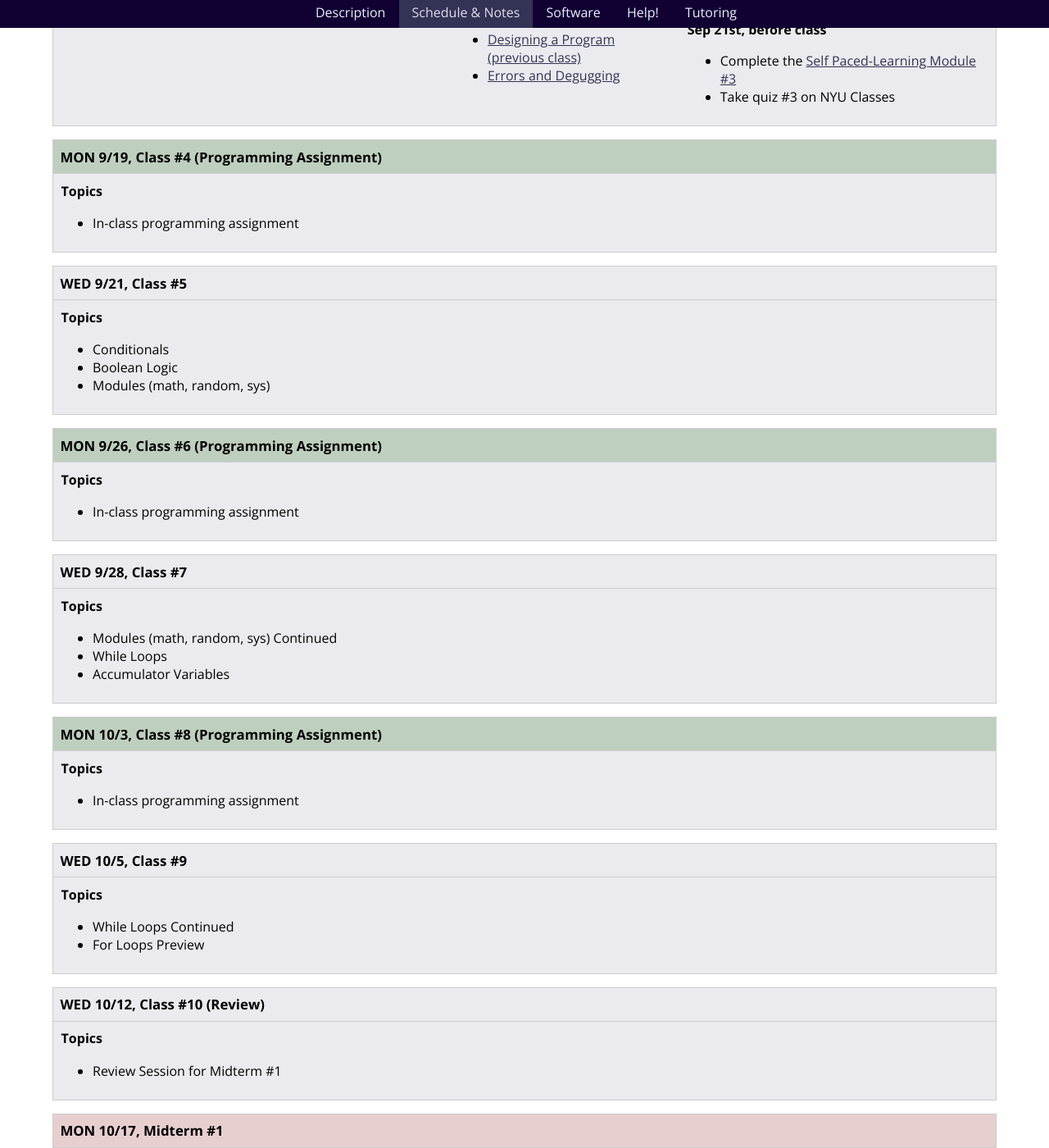
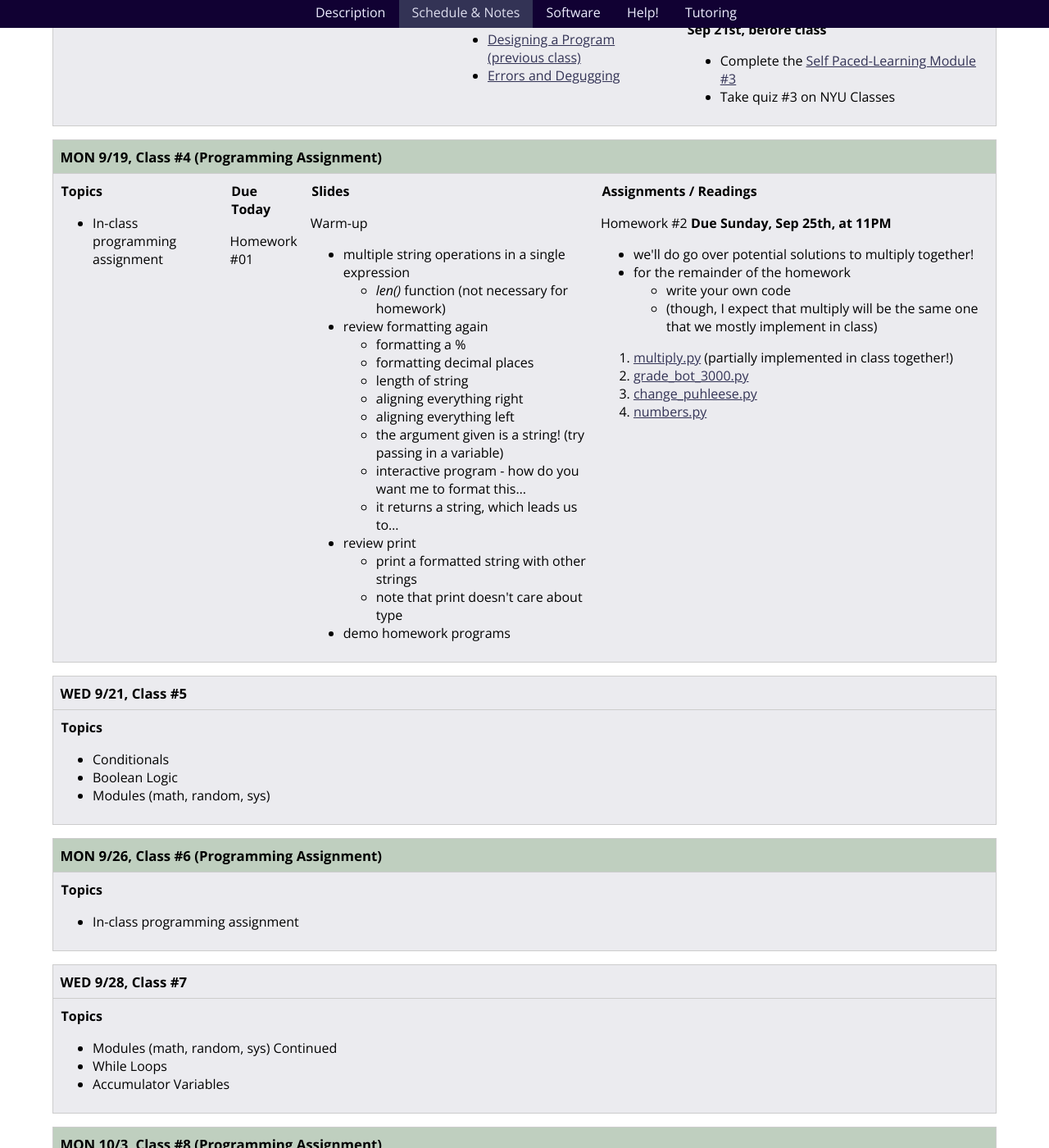
Before and after one commit to foureyes/csci-ua.0002-fall2016-008, a Jekyll site: the page built from schedule.markdown, in a window 1280 px wide and 1400 px high, scrolled down 1626 px. Shown: the whole window at 82% size. Built offline with Jekyll 4.4.1, drawn with Linux system fonts in a browser that asks for light colours.

Commit message:
add hw2 / workshop

```diff
--- a/_includes/classes/04/materials.markdown
+++ b/_includes/classes/04/materials.markdown
@@ -1,36 +1,44 @@
-{% comment %}
 <article class="due" markdown="block">
 #### Due Today
 
-<!--
-* Homework
--->
+Homework #01
 
 </article>
 
 <article class="slides" markdown="block">
 #### Slides
 
-<!--
-* [Slides](classes/01/intro.html)
--->
 
+Warm-up
+
+* multiple string operations in a single expression
+    * _len()_ function (not necessary for homework)
+* review formatting again
+	* formatting a %
+    * formatting decimal places
+    * length of string
+	* aligning everything right
+	* aligning everything left
+    * the argument given is a string! (try passing in a variable)
+    * interactive program - how do you want me to format this...
+    * it returns a string, which leads us to...
+* review print
+    * print a formatted string with other strings
+    * note that print doesn't care about type
+* demo homework programs
 </article>
 
 <article class="assignments" markdown="block">
 #### Assignments / Readings
 
-Warm-up
+Homework #2 __Due Sunday, Sep 25th, at 11PM__
 
-* formatting
-	* formatting a %
-	* aligning everything right
-* stadium seating with formatted $ output
-* demo homework programs
+* we'll do go over potential solutions to multiply together!
+* for the remainder of the homework
+    * write your own code
+    * (though, I expect that multiply will be the same one that we mostly implement in class)
 
-Homework #2 __Due Wednesday, Sep 23rd, at 11PM__
-
-1. [multiply.py](homework/hw02/multiply.py)
+1. [multiply.py](homework/hw02/multiply.py) (partially implemented in class together!)
 2. [grade_bot_3000.py](homework/hw02/grade_bot_3000.py)
 3. [change_puhleese.py](homework/hw02/change_puhleese.py)
 4. [numbers.py](homework/hw02/numbers.py)
@@ -72,4 +80,3 @@ See [the glossary for chapter 2](http://openbookproject.net/thinkcs/python/engli
 5. [cats.py](homework/hw02/cats.py)
 6. [numbers.py](homework/hw02/numbers.py) (This one may be a little tough: I'll grade it generously)
 -->
-{% endcomment %}
```
Also changed, not shown: 1 other file.
